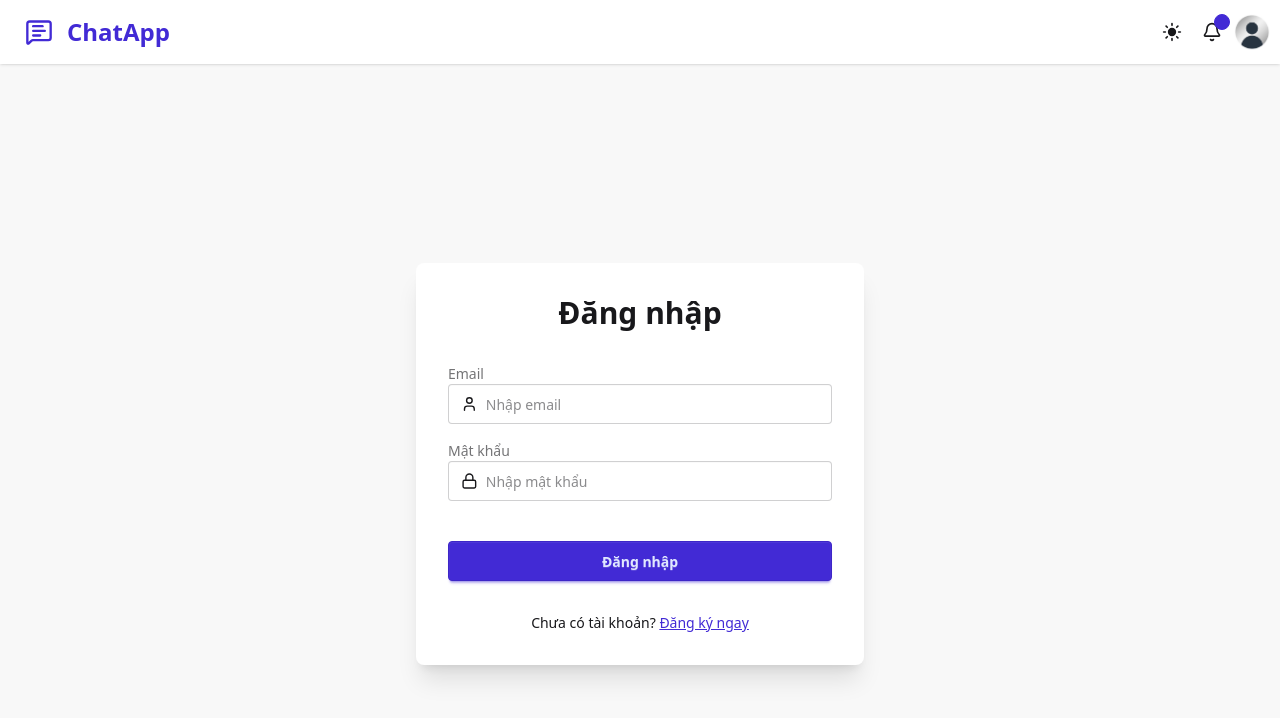
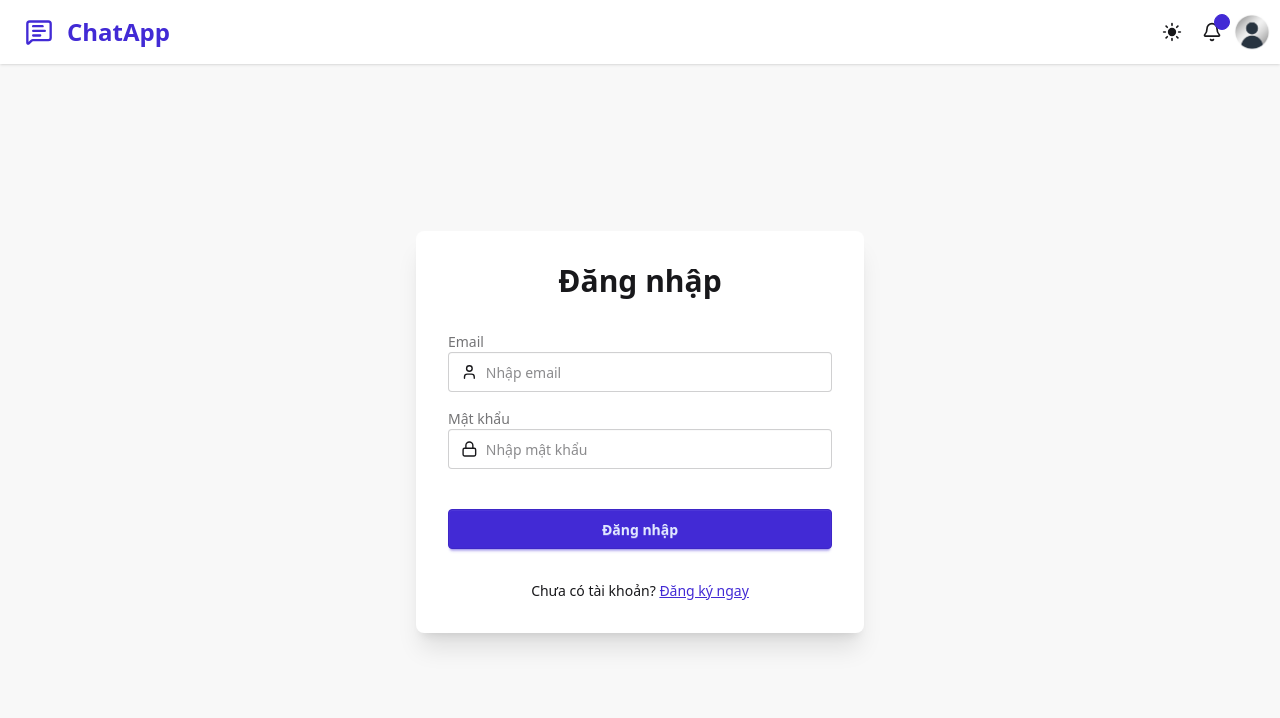
Before and after one commit to Hq1anq/ChatWeb, a React app in the folder frontend/: page /login in a window 1280 px wide. Shown: the top 718 px of the page. Built offline with nearby package versions, Linux system fonts and the light colour scheme; no server answers; the HTML template or start-up script is replaced by a standard one.

Commit message:
fix redundant overflow when page not need much height (h-screen -> h-full)

```diff
--- a/frontend/src/App.jsx
+++ b/frontend/src/App.jsx
@@ -20,8 +20,9 @@ function App() {
   }, [checkAuth])
 
   return (
-    <div data-theme="">
+    <div data-theme="" className="flex flex-col h-screen w-screen">
       <Navbar />
+      <main className="flex-1 overflow-auto bg-base-100">
         <Routes>
           <Route
             path="/login"
@@ -43,51 +44,9 @@ function App() {
           {/* Route 404*/}
           <Route path="*" element={<NotFoundPage />} />
         </Routes>
+      </main>
     </div>
   )
-
-  // return (
-  //   <Routes>
-  //     <Route
-  //       path="/login"
-  //       element={user ? <Navigate to="/" /> : <LoginPage />}
-  //     />
-  //     <Route
-  //       path="/signup"
-  //       element={user ? <Navigate to="/" /> : <SignUpPage />}
-  //     />
-
-  //     <Route
-  //       path="/"
-  //       element={
-  //         <ProtectedRoute>
-  //           <HomePage />
-  //         </ProtectedRoute>
-  //       }
-  //     />
-
-  //     <Route
-  //       path="/profile"
-  //       element={
-  //         <ProtectedRoute>
-  //           <ProfilePage />
-  //         </ProtectedRoute>
-  //       }
-  //     />
-
-  //     <Route
-  //       path="/settings"
-  //       element={
-  //         <ProtectedRoute>
-  //           <SettingsPage />
-  //         </ProtectedRoute>
-  //       }
-  //     />
-
-  //     {/* Route 404*/}
-  //     <Route path="*" element={<NotFoundPage />} />
-  //   </Routes>
-  // )
 }
 
 export default App
--- a/frontend/src/components/MessageContainer.jsx
+++ b/frontend/src/components/MessageContainer.jsx
@@ -18,7 +18,7 @@ const MessageContainer = () => {
   if (!selectedUser) {
     // Hiển thị khi chưa chọn cuộc trò chuyện
     return (
-      <div className="flex items-center justify-center h-full">
+      <div className="flex-1 flex items-center justify-center h-full">
         <div className="text-center">
           <div className="text-6xl mb-4">💬</div>
           <p className="text-xl text-base-content/60">
@@ -32,7 +32,7 @@ const MessageContainer = () => {
   const isOnline = onlineUsers.includes(selectedUser.userid.toString())
 
   return (
-    <div className="flex flex-col h-full">
+    <div className="flex-1 flex flex-col h-full">
       {/* Header của khung chat */}
       <div className="flex items-center justify-between p-4 shadow-sm bg-base-100">
         <div className="flex items-center gap-3">
@@ -42,8 +42,12 @@ const MessageContainer = () => {
               <img
                 src={
                   selectedUser.profilepic
-                    ? `${import.meta.env.VITE_SERVER_URL}${selectedUser.profilepic}`
-                    : `https://placehold.co/600x600/E5E7EB/333333?text=${selectedUser.fullname.charAt(0)}`
+                    ? `${import.meta.env.VITE_SERVER_URL}${
+                        selectedUser.profilepic
+                      }`
+                    : `https://placehold.co/600x600/E5E7EB/333333?text=${
+                        selectedUser.fullname.charAt(0)
+                      }`
                 }
                 alt={`${selectedUser.fullname} avatar`}
               />
--- a/frontend/src/pages/HomePage.jsx
+++ b/frontend/src/pages/HomePage.jsx
@@ -3,7 +3,7 @@ import MessageContainer from '../components/MessageContainer'
 
 const HomePage = () => {
   return (
-    <div className="flex h-screen w-screen overflow-hidden bg-base-100">
+    <div className="flex h-full w-full bg-base-100">
       <Sidebar />
 
       <div className="divider divider-horizontal hidden sm:flex m-0 p-0"></div>
--- a/frontend/src/pages/LoginPage.jsx
+++ b/frontend/src/pages/LoginPage.jsx
@@ -1,4 +1,4 @@
-import React, { useState } from 'react'
+import { useState } from 'react'
 import { Link, useNavigate } from 'react-router-dom'
 import { User, Lock, AlertCircle } from 'lucide-react'
 import { useAuthStore } from '../store/authStore'
@@ -34,7 +34,7 @@ const LoginPage = () => {
   }
 
   return (
-    <div className="flex items-center justify-center min-h-screen bg-base-200">
+    <div className="flex items-center justify-center h-full bg-base-200">
       <div className="card w-full max-w-md shadow-xl bg-base-100 p-8">
         <div className="card-body p-0">
           <h2 className="card-title justify-center text-3xl font-bold mb-6">
--- a/frontend/src/pages/NotFoundPage.module.css
+++ b/frontend/src/pages/NotFoundPage.module.css
@@ -1,5 +1,5 @@
 .notfoundContainer {
-  min-height: 100vh;
+  height: 100%;
   display: flex;
   justify-content: center;
   align-items: center;
--- a/frontend/src/pages/ProfilePage.jsx
+++ b/frontend/src/pages/ProfilePage.jsx
@@ -35,7 +35,7 @@ const ProfilePage = () => {
   }
 
   return (
-    <div className="min-h-screen bg-base-200 p-4 md:p-8">
+    <div className="bg-base-200 p-4 md:p-8">
       <div className="max-w-3xl mx-auto">
         {/* Card thông tin cá nhân */}
         <div className="card w-full bg-base-100 shadow-xl">
--- a/frontend/src/pages/SettingsPage.jsx
+++ b/frontend/src/pages/SettingsPage.jsx
@@ -1,14 +1,14 @@
-import React from 'react';
-import { Bell, UserCheck, ShieldOff, Trash2 } from 'lucide-react';
+import React from 'react'
+import { Bell, UserCheck, ShieldOff, Trash2 } from 'lucide-react'
 
 const SettingsPage = () => {
   // Hàm mở modal (DaisyUI)
   const openDeleteModal = () => {
-    document.getElementById('delete_account_modal').showModal();
-  };
+    document.getElementById('delete_account_modal').showModal()
+  }
 
   return (
-    <div className="min-h-screen bg-base-200 p-4 md:p-8">
+    <div className="h-full bg-base-200 p-4 md:p-8">
       <div className="max-w-2xl mx-auto">
         <h1 className="text-4xl font-bold mb-8">Cài đặt</h1>
 
@@ -24,7 +24,11 @@ const SettingsPage = () => {
                   <Bell size={18} />
                   Bật thông báo đẩy
                 </span>
-                <input type="checkbox" className="toggle toggle-primary" defaultChecked />
+                <input
+                  type="checkbox"
+                  className="toggle toggle-primary"
+                  defaultChecked
+                />
               </label>
             </div>
 
@@ -35,7 +39,11 @@ const SettingsPage = () => {
                   <UserCheck size={18} />
                   Hiển thị trạng thái "Online"
                 </span>
-                <input type="checkbox" className="toggle toggle-primary" defaultChecked />
+                <input
+                  type="checkbox"
+                  className="toggle toggle-primary"
+                  defaultChecked
+                />
               </label>
             </div>
 
@@ -55,11 +63,18 @@ const SettingsPage = () => {
         {/* Phần Khu vực nguy hiểm */}
         <div className="card w-full bg-error/10 border border-error shadow-xl">
           <div className="card-body">
-            <h2 className="card-title text-2xl mb-4 text-error">Khu vực nguy hiểm</h2>
+            <h2 className="card-title text-2xl mb-4 text-error">
+              Khu vực nguy hiểm
+            </h2>
             <p>Các hành động sau đây không thể hoàn tác. Xin hãy cẩn thận.</p>
             <div className="card-actions justify-between items-center mt-4">
-              <span className="font-medium">Xoá tài khoản của bạn vĩnh viễn.</span>
-              <button className="btn btn-error btn-outline" onClick={openDeleteModal}>
+              <span className="font-medium">
+                Xoá tài khoản của bạn vĩnh viễn.
+              </span>
+              <button
+                className="btn btn-error btn-outline"
+                onClick={openDeleteModal}
+              >
                 <Trash2 size={18} /> Xoá tài khoản
               </button>
             </div>
@@ -72,10 +87,13 @@ const SettingsPage = () => {
         <div className="modal-box">
           <h3 className="font-bold text-lg text-error">Bạn có chắc chắn?</h3>
           <p className="py-4">
-            Hành động này không thể hoàn tác. Toàn bộ dữ liệu của bạn, bao gồm các
-            cuộc trò chuyện và thông tin cá nhân, sẽ bị xoá vĩnh viễn.
+            Hành động này không thể hoàn tác. Toàn bộ dữ liệu của bạn, bao gồm
+            các cuộc trò chuyện và thông tin cá nhân, sẽ bị xoá vĩnh viễn.
           </p>
-          <p>Vui lòng nhập <strong className="text-error">xoá tài khoản</strong> để xác nhận.</p>
+          <p>
+            Vui lòng nhập <strong className="text-error">xoá tài khoản</strong>{' '}
+            để xác nhận.
+          </p>
           <input
             type="text"
             placeholder="xoá tài khoản"
@@ -95,7 +113,7 @@ const SettingsPage = () => {
         </form>
       </dialog>
     </div>
-  );
-};
+  )
+}
 
-export default SettingsPage;
+export default SettingsPage
--- a/frontend/src/pages/SignUpPage.jsx
+++ b/frontend/src/pages/SignUpPage.jsx
@@ -56,7 +56,7 @@ const SignUpPage = () => {
   const displayError = validationError || error
 
   return (
-    <div className="flex items-center justify-center min-h-screen bg-base-200">
+    <div className="flex items-center justify-center h-full bg-base-200">
       <div className="card w-full max-w-md shadow-xl bg-base-100">
         <div className="card-body">
           <h2 className="card-title justify-center text-2xl font-bold">
```
Lines whose indentation alone changed are shown as unchanged.
